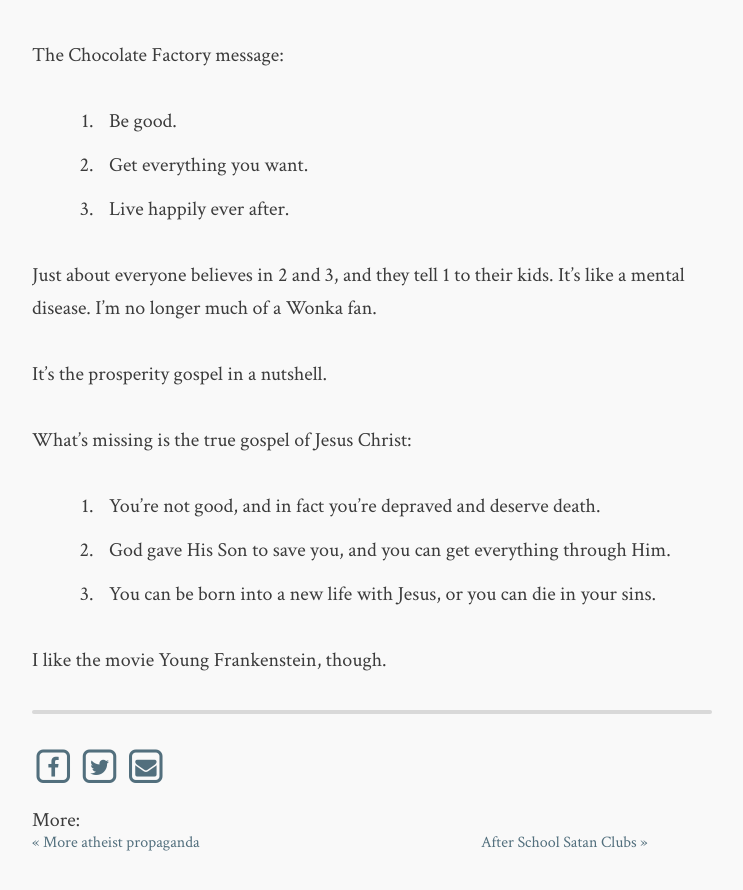
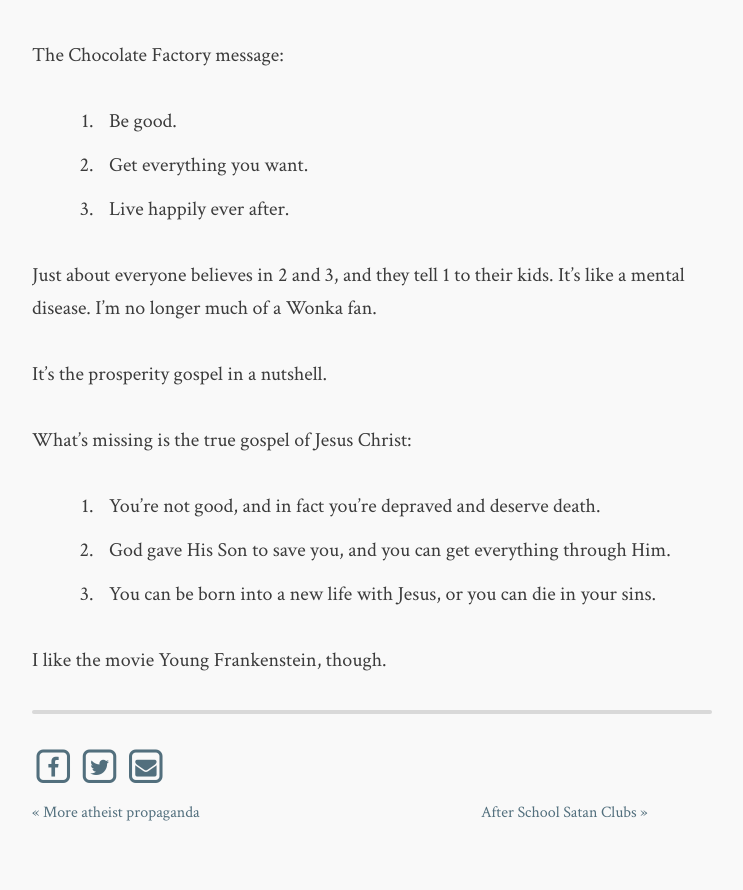
Before and after one commit to flashlightministries/oilforlight, a Jekyll site: the page built from _posts/2016-08-29-willy-wonka-false.md, in a window 1280 px wide and 900 px high, scrolled down 1002 px. Shown: the top 890 px of the window, without its empty margins (268-1011 px from the left). Built offline with Jekyll 4.4.1, drawn with Linux system fonts in a browser that asks for light colours; nearby versions of some CDN libraries.

Commit message:
Update post.html

```diff
--- a/_layouts/post.html
+++ b/_layouts/post.html
@@ -60,7 +60,6 @@
 
   <br/>
 
-  <p class="small">More:</p>
   <div class="page-nav">
     <span>
       {% if page.next.url %}
```
